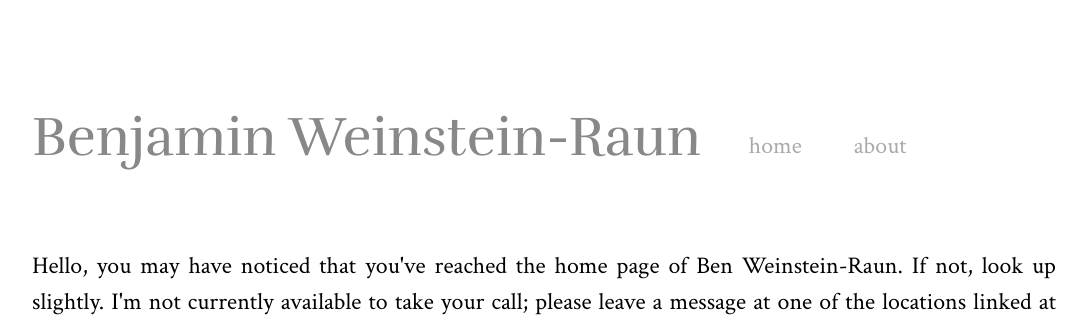
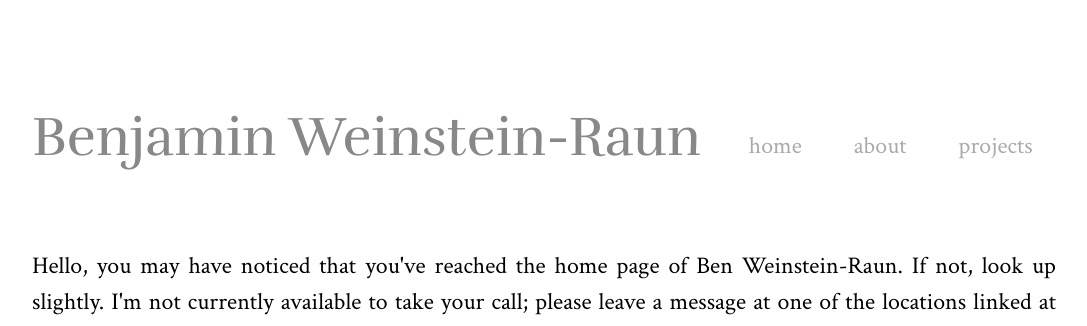
Before and after one commit to benwr/benwr.github.io, a Jekyll site: the page built from index.html, in a window 1280 px wide. Shown: the top 326 px of the page, without its empty margins (96-1183 px from the left). Built offline with Jekyll 4.4.1, drawn with Linux system fonts in a browser that asks for light colours; Markdown is read by kramdown in place of the engine named in the settings.

Commit message:
Update default.html

```diff
--- a/_layouts/default.html
+++ b/_layouts/default.html
@@ -36,6 +36,7 @@ _gaq.push(['_trackPageview']);
             <h1 class="title"><a href="/">{{ site.name }}</a></h1>
             <a class="extra" href="/">home</a>
             <a class="extra" href="/about.html">about</a>
+            <a class="extra" href="/projects/">projects</a>
           </div>
 
           {{ content }}
```
